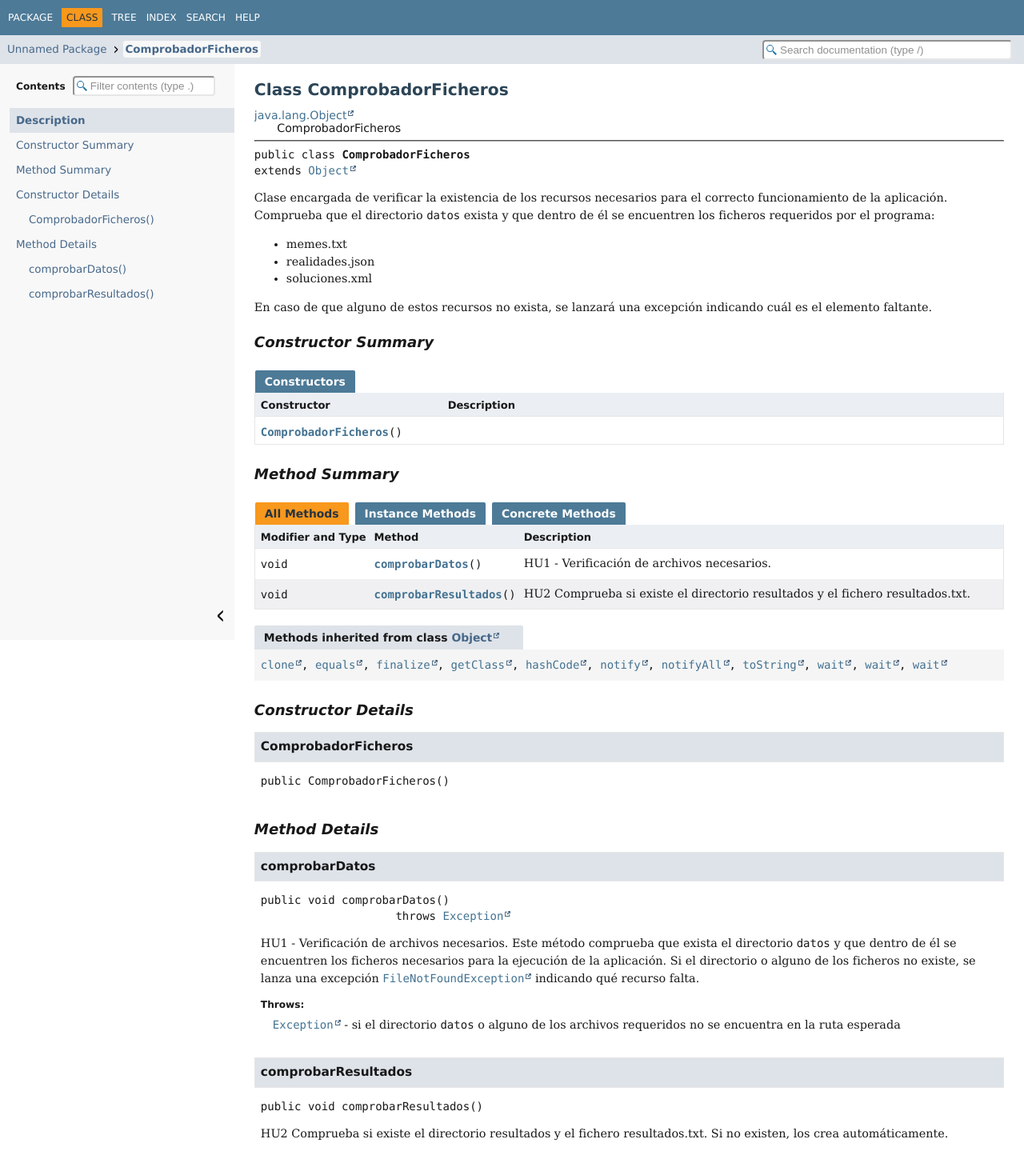
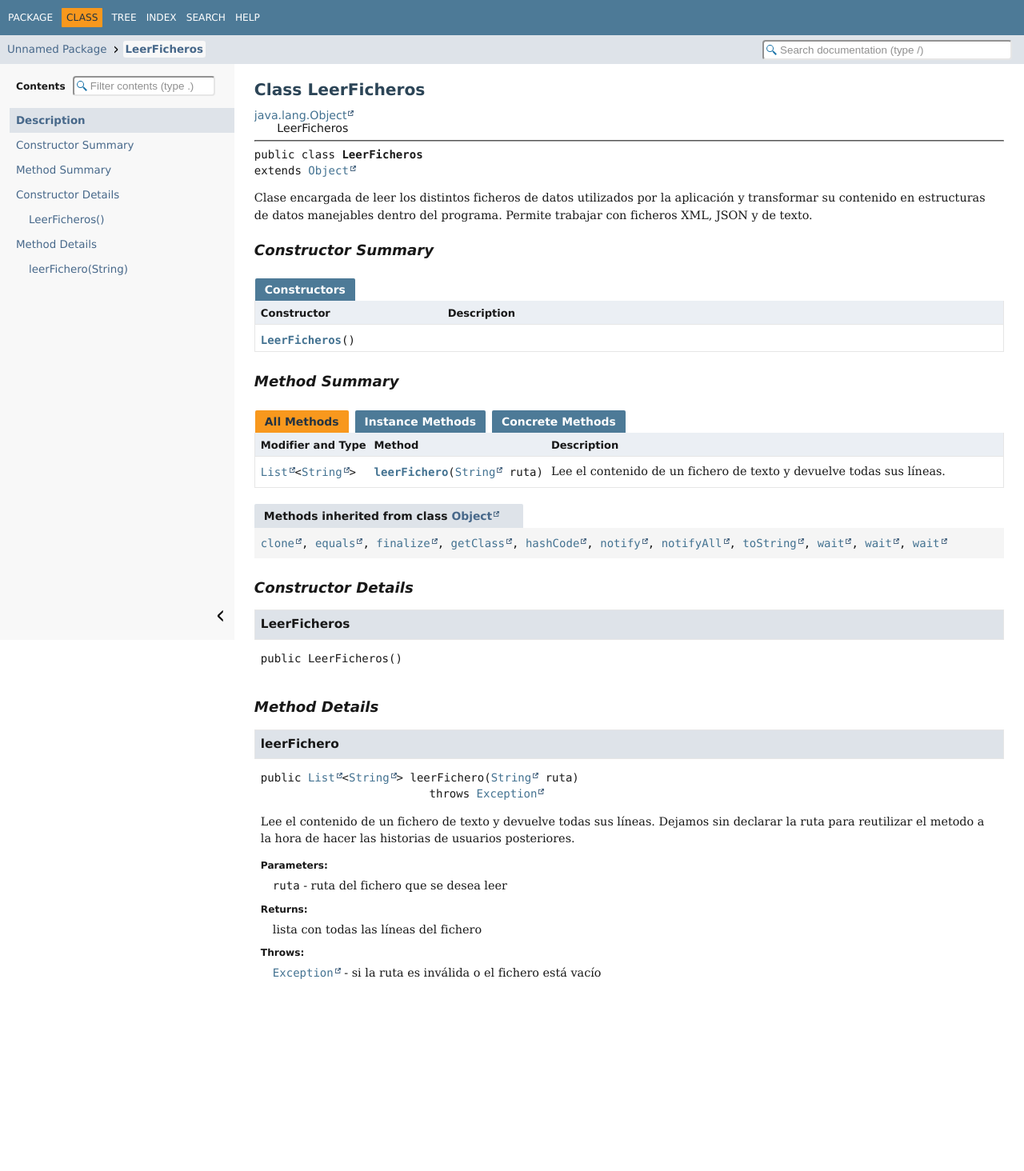
Before and after one commit to VictorRepollet/ProyectoMemes8M, a plain HTML site: page documentacion/LeerFicheros.html in a window 1280 px wide. Shown: the whole page at 80% size. After the commit the page ends 1276 px from the top, so only its background shows below. Drawn offline with Linux system fonts and the light colour scheme.

Commit message:
HU3 completada

```diff
--- a/documentacion/ComprobadorFicheros.html
+++ b/documentacion/LeerFicheros.html
@@ -1,12 +1,12 @@
 <!DOCTYPE HTML>
 <html lang="es">
 <head>
-<!-- Generated by javadoc (25) on Sat Mar 14 21:45:24 CET 2026 -->
-<title>ComprobadorFicheros</title>
+<!-- Generated by javadoc (25) on Sun Mar 15 18:14:14 CET 2026 -->
+<title>LeerFicheros</title>
 <meta name="viewport" content="width=device-width, initial-scale=1">
 <meta http-equiv="Content-Type" content="text/html; charset=utf-8">
-<meta name="dc.created" content="2026-03-14">
-<meta name="description" content="declaration: class: ComprobadorFicheros">
+<meta name="dc.created" content="2026-03-15">
+<meta name="description" content="declaration: class: LeerFicheros">
 <meta name="generator" content="javadoc/ClassWriter">
 <link rel="stylesheet" type="text/css" href="resource-files/jquery-ui.min.css">
 <link rel="stylesheet" type="text/css" href="resource-files/stylesheet.css">
@@ -41,7 +41,7 @@ loadScripts(document, 'script');</script>
 <div class="nav-content">
 <ol class="sub-nav-list">
 <li><a href="package-summary.html">Unnamed Package</a></li>
-<li><a href="ComprobadorFicheros.html" class="current-selection">ComprobadorFicheros</a></li>
+<li><a href="LeerFicheros.html" class="current-selection">LeerFicheros</a></li>
 </ol>
 <div class="nav-list-search"><input type="text" id="search-input" disabled placeholder="Search documentation (type /)" aria-label="Search in documentation" autocomplete="off" spellcheck="false"><input type="reset" id="reset-search" disabled value="Reset"></div>
 </div>
@@ -58,13 +58,12 @@ loadScripts(document, 'script');</script>
 <li><a href="#method-summary" tabindex="0">Method Summary</a></li>
 <li><a href="#constructor-detail" tabindex="0">Constructor Details</a>
 <ol class="toc-list">
-<li><a href="#%3Cinit%3E()" tabindex="0">ComprobadorFicheros()</a></li>
+<li><a href="#%3Cinit%3E()" tabindex="0">LeerFicheros()</a></li>
 </ol>
 </li>
 <li><a href="#method-detail" tabindex="0">Method Details</a>
 <ol class="toc-list">
-<li><a href="#comprobarDatos()" tabindex="0">comprobarDatos()</a></li>
-<li><a href="#comprobarResultados()" tabindex="0">comprobarResultados()</a></li>
+<li><a href="#leerFichero(java.lang.String)" tabindex="0">leerFichero(String)</a></li>
 </ol>
 </li>
 </ol>
@@ -72,29 +71,21 @@ loadScripts(document, 'script');</script>
 <main role="main">
 <!-- ======== START OF CLASS DATA ======== -->
 <div class="header">
-<h1 title="Class ComprobadorFicheros" class="title">Class ComprobadorFicheros</h1>
+<h1 title="Class LeerFicheros" class="title">Class LeerFicheros</h1>
 </div>
 <div class="inheritance" title="Inheritance Tree"><a href="https://docs.oracle.com/en/java/javase/25/docs/api/java.base/java/lang/Object.html" title="class or interface in java.lang" class="external-link">java.lang.Object</a>
-<div class="inheritance">ComprobadorFicheros</div>
+<div class="inheritance">LeerFicheros</div>
 </div>
 <section class="class-description" id="class-description">
 <hr>
 <div class="horizontal-scroll">
-<div class="type-signature"><span class="modifiers">public class </span><span class="element-name type-name-label">ComprobadorFicheros</span>
+<div class="type-signature"><span class="modifiers">public class </span><span class="element-name type-name-label">LeerFicheros</span>
 <span class="extends-implements">extends <a href="https://docs.oracle.com/en/java/javase/25/docs/api/java.base/java/lang/Object.html" title="class or interface in java.lang" class="external-link">Object</a></span></div>
-<div class="block">Clase encargada de verificar la existencia de los recursos necesarios
-para el correcto funcionamiento de la aplicación.
+<div class="block">Clase encargada de leer los distintos ficheros de datos utilizados
+por la aplicación y transformar su contenido en estructuras de datos
+manejables dentro del programa.
 
-Comprueba que el directorio <code>datos</code> exista y que dentro de él
-se encuentren los ficheros requeridos por el programa:
-<ul>
-    <li>memes.txt</li>
-    <li>realidades.json</li>
-    <li>soluciones.xml</li>
-</ul>
-
-En caso de que alguno de estos recursos no exista, se lanzará una excepción
-indicando cuál es el elemento faltante.</div>
+Permite trabajar con ficheros XML, JSON y de texto.</div>
 </div>
 </section>
 <section class="summary">
@@ -107,7 +98,7 @@ indicando cuál es el elemento faltante.</div>
 <div class="summary-table two-column-summary">
 <div class="table-header col-first">Constructor</div>
 <div class="table-header col-last">Description</div>
-<div class="col-constructor-name even-row-color"><code><a href="#%3Cinit%3E()" class="member-name-link">ComprobadorFicheros</a>()</code></div>
+<div class="col-constructor-name even-row-color"><code><a href="#%3Cinit%3E()" class="member-name-link">LeerFicheros</a>()</code></div>
 <div class="col-last even-row-color">&nbsp;</div>
 </div>
 </section>
@@ -123,16 +114,10 @@ indicando cuál es el elemento faltante.</div>
 <div class="table-header col-first">Modifier and Type</div>
 <div class="table-header col-second">Method</div>
 <div class="table-header col-last">Description</div>
-<div class="col-first even-row-color method-summary-table method-summary-table-tab2 method-summary-table-tab4"><code>void</code></div>
-<div class="col-second even-row-color method-summary-table method-summary-table-tab2 method-summary-table-tab4"><code><a href="#comprobarDatos()" class="member-name-link">comprobarDatos</a>()</code></div>
+<div class="col-first even-row-color method-summary-table method-summary-table-tab2 method-summary-table-tab4"><code><a href="https://docs.oracle.com/en/java/javase/25/docs/api/java.base/java/util/List.html" title="class or interface in java.util" class="external-link">List</a><wbr>&lt;<a href="https://docs.oracle.com/en/java/javase/25/docs/api/java.base/java/lang/String.html" title="class or interface in java.lang" class="external-link">String</a>&gt;</code></div>
+<div class="col-second even-row-color method-summary-table method-summary-table-tab2 method-summary-table-tab4"><code><a href="#leerFichero(java.lang.String)" class="member-name-link">leerFichero</a><wbr>(<a href="https://docs.oracle.com/en/java/javase/25/docs/api/java.base/java/lang/String.html" title="class or interface in java.lang" class="external-link">String</a>&nbsp;ruta)</code></div>
 <div class="col-last even-row-color method-summary-table method-summary-table-tab2 method-summary-table-tab4">
-<div class="block">HU1 - Verificación de archivos necesarios.</div>
-</div>
-<div class="col-first odd-row-color method-summary-table method-summary-table-tab2 method-summary-table-tab4"><code>void</code></div>
-<div class="col-second odd-row-color method-summary-table method-summary-table-tab2 method-summary-table-tab4"><code><a href="#comprobarResultados()" class="member-name-link">comprobarResultados</a>()</code></div>
-<div class="col-last odd-row-color method-summary-table method-summary-table-tab2 method-summary-table-tab4">
-<div class="block">HU2
-Comprueba si existe el directorio resultados y el fichero resultados.txt.</div>
+<div class="block">Lee el contenido de un fichero de texto y devuelve todas sus líneas.</div>
 </div>
 </div>
 </div>
@@ -153,9 +138,9 @@ Comprueba si existe el directorio resultados y el fichero resultados.txt.</div>
 <ul class="member-list">
 <li>
 <section class="detail" id="&lt;init&gt;()">
-<h3>ComprobadorFicheros</h3>
+<h3>LeerFicheros</h3>
 <div class="horizontal-scroll">
-<div class="member-signature"><span class="modifiers">public</span>&nbsp;<span class="element-name">ComprobadorFicheros</span>()</div>
+<div class="member-signature"><span class="modifiers">public</span>&nbsp;<span class="element-name">LeerFicheros</span>()</div>
 </div>
 </section>
 </li>
@@ -168,35 +153,21 @@ Comprueba si existe el directorio resultados y el fichero resultados.txt.</div>
 <h2>Method Details</h2>
 <ul class="member-list">
 <li>
-<section class="detail" id="comprobarDatos()">
-<h3>comprobarDatos</h3>
+<section class="detail" id="leerFichero(java.lang.String)">
+<h3>leerFichero</h3>
 <div class="horizontal-scroll">
-<div class="member-signature"><span class="modifiers">public</span>&nbsp;<span class="return-type">void</span>&nbsp;<span class="element-name">comprobarDatos</span>()
-                    throws <span class="exceptions"><a href="https://docs.oracle.com/en/java/javase/25/docs/api/java.base/java/lang/Exception.html" title="class or interface in java.lang" class="external-link">Exception</a></span></div>
-<div class="block">HU1 - Verificación de archivos necesarios.
-
-Este método comprueba que exista el directorio <code>datos</code> y que
-dentro de él se encuentren los ficheros necesarios para la ejecución
-de la aplicación.
-
-Si el directorio o alguno de los ficheros no existe, se lanza una
-excepción <a href="https://docs.oracle.com/en/java/javase/25/docs/api/java.base/java/io/FileNotFoundException.html" title="class or interface in java.io" class="external-link"><code>FileNotFoundException</code></a> indicando qué recurso falta.</div>
+<div class="member-signature"><span class="modifiers">public</span>&nbsp;<span class="return-type"><a href="https://docs.oracle.com/en/java/javase/25/docs/api/java.base/java/util/List.html" title="class or interface in java.util" class="external-link">List</a>&lt;<a href="https://docs.oracle.com/en/java/javase/25/docs/api/java.base/java/lang/String.html" title="class or interface in java.lang" class="external-link">String</a>&gt;</span>&nbsp;<span class="element-name">leerFichero</span><wbr><span class="parameters">(<a href="https://docs.oracle.com/en/java/javase/25/docs/api/java.base/java/lang/String.html" title="class or interface in java.lang" class="external-link">String</a>&nbsp;ruta)</span>
+                         throws <span class="exceptions"><a href="https://docs.oracle.com/en/java/javase/25/docs/api/java.base/java/lang/Exception.html" title="class or interface in java.lang" class="external-link">Exception</a></span></div>
+<div class="block">Lee el contenido de un fichero de texto y devuelve todas sus líneas.
+Dejamos sin declarar la ruta para reutilizar el metodo a la hora de hacer las historias de usuarios posteriores.</div>
 <dl class="notes">
+<dt>Parameters:</dt>
+<dd><code>ruta</code> - ruta del fichero que se desea leer</dd>
+<dt>Returns:</dt>
+<dd>lista con todas las líneas del fichero</dd>
 <dt>Throws:</dt>
-<dd><code><a href="https://docs.oracle.com/en/java/javase/25/docs/api/java.base/java/lang/Exception.html" title="class or interface in java.lang" class="external-link">Exception</a></code> - si el directorio <code>datos</code> o alguno de los
-                  archivos requeridos no se encuentra en la ruta esperada</dd>
+<dd><code><a href="https://docs.oracle.com/en/java/javase/25/docs/api/java.base/java/lang/Exception.html" title="class or interface in java.lang" class="external-link">Exception</a></code> - si la ruta es inválida o el fichero está vacío</dd>
 </dl>
-</div>
-</section>
-</li>
-<li>
-<section class="detail" id="comprobarResultados()">
-<h3>comprobarResultados</h3>
-<div class="horizontal-scroll">
-<div class="member-signature"><span class="modifiers">public</span>&nbsp;<span class="return-type">void</span>&nbsp;<span class="element-name">comprobarResultados</span>()</div>
-<div class="block">HU2
-Comprueba si existe el directorio resultados y el fichero resultados.txt.
-Si no existen, los crea automáticamente.</div>
 </div>
 </section>
 </li>
--- a/documentacion/member-search-index.js
+++ b/documentacion/member-search-index.js
@@ -1 +1 @@
-memberSearchIndex = [{"p":"<Unnamed>","c":"ComprobadorFicheros","l":"ComprobadorFicheros()","u":"%3Cinit%3E()","k":"3"},{"p":"<Unnamed>","c":"ComprobadorFicheros","l":"comprobarDatos()"},{"p":"<Unnamed>","c":"ComprobadorFicheros","l":"comprobarResultados()"},{"p":"<Unnamed>","c":"JuegoMemes","l":"JuegoMemes()","u":"%3Cinit%3E()","k":"3"},{"p":"<Unnamed>","c":"JuegoMemes","l":"main(String[])","u":"main(java.lang.String[])","k":"6"},{"p":"<Unnamed>","c":"JuegoMemes","l":"start()","k":"6"}];updateSearchResults();
+memberSearchIndex = [{"p":"<Unnamed>","c":"ComprobadorFicheros","l":"ComprobadorFicheros()","u":"%3Cinit%3E()","k":"3"},{"p":"<Unnamed>","c":"ComprobadorFicheros","l":"comprobarDatos()"},{"p":"<Unnamed>","c":"ComprobadorFicheros","l":"comprobarResultados()"},{"p":"<Unnamed>","c":"JuegoMemes","l":"JuegoMemes()","u":"%3Cinit%3E()","k":"3"},{"p":"<Unnamed>","c":"LeerFicheros","l":"leerFichero(String)","u":"leerFichero(java.lang.String)"},{"p":"<Unnamed>","c":"LeerFicheros","l":"LeerFicheros()","u":"%3Cinit%3E()","k":"3"},{"p":"<Unnamed>","c":"JuegoMemes","l":"main(String[])","u":"main(java.lang.String[])","k":"6"},{"p":"<Unnamed>","c":"JuegoMemes","l":"start()","k":"6"}];updateSearchResults();
--- a/documentacion/type-search-index.js
+++ b/documentacion/type-search-index.js
@@ -1 +1 @@
-typeSearchIndex = [{"l":"All Classes and Interfaces","u":"allclasses-index.html","k":"18"},{"p":"<Unnamed>","l":"ComprobadorFicheros"},{"p":"<Unnamed>","l":"JuegoMemes"}];updateSearchResults();
+typeSearchIndex = [{"l":"All Classes and Interfaces","u":"allclasses-index.html","k":"18"},{"p":"<Unnamed>","l":"ComprobadorFicheros"},{"p":"<Unnamed>","l":"JuegoMemes"},{"p":"<Unnamed>","l":"LeerFicheros"}];updateSearchResults();
```
Also changed, not shown: documentacion/JuegoMemes.html (+2 -2 lines), documentacion/allclasses-index.html (+8 -2 lines), documentacion/allpackages-index.html (+2 -2 lines), documentacion/help-doc.html (+2 -2 lines), documentacion/index-all.html (+19 -4 lines), documentacion/index.html (+2 -2 lines), documentacion/overview-tree.html (+3 -2 lines), documentacion/package-summary.html (+8 -2 lines), documentacion/package-tree.html (+3 -2 lines), documentacion/search.html (+2 -2 lines), 2 other files.
